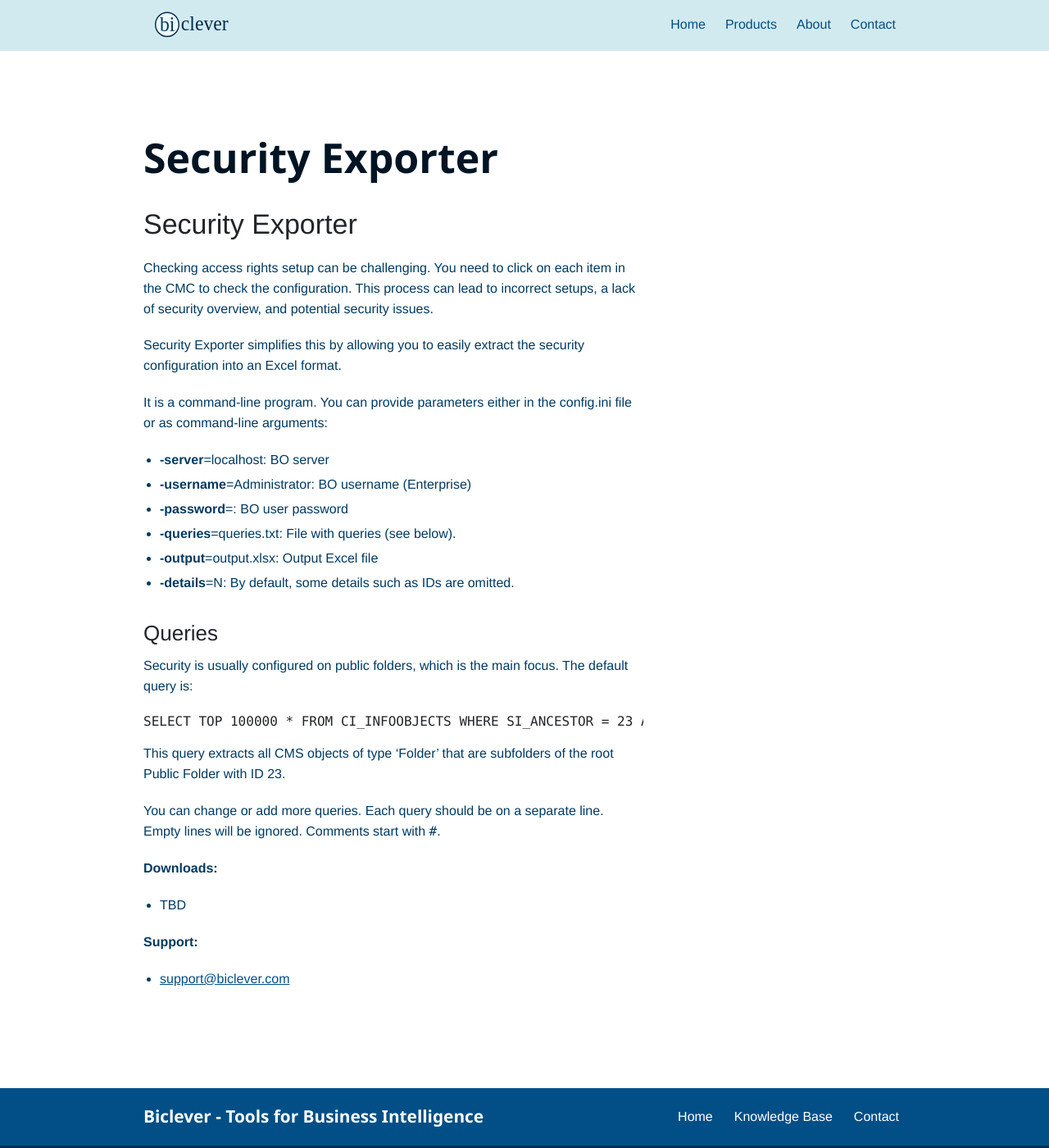
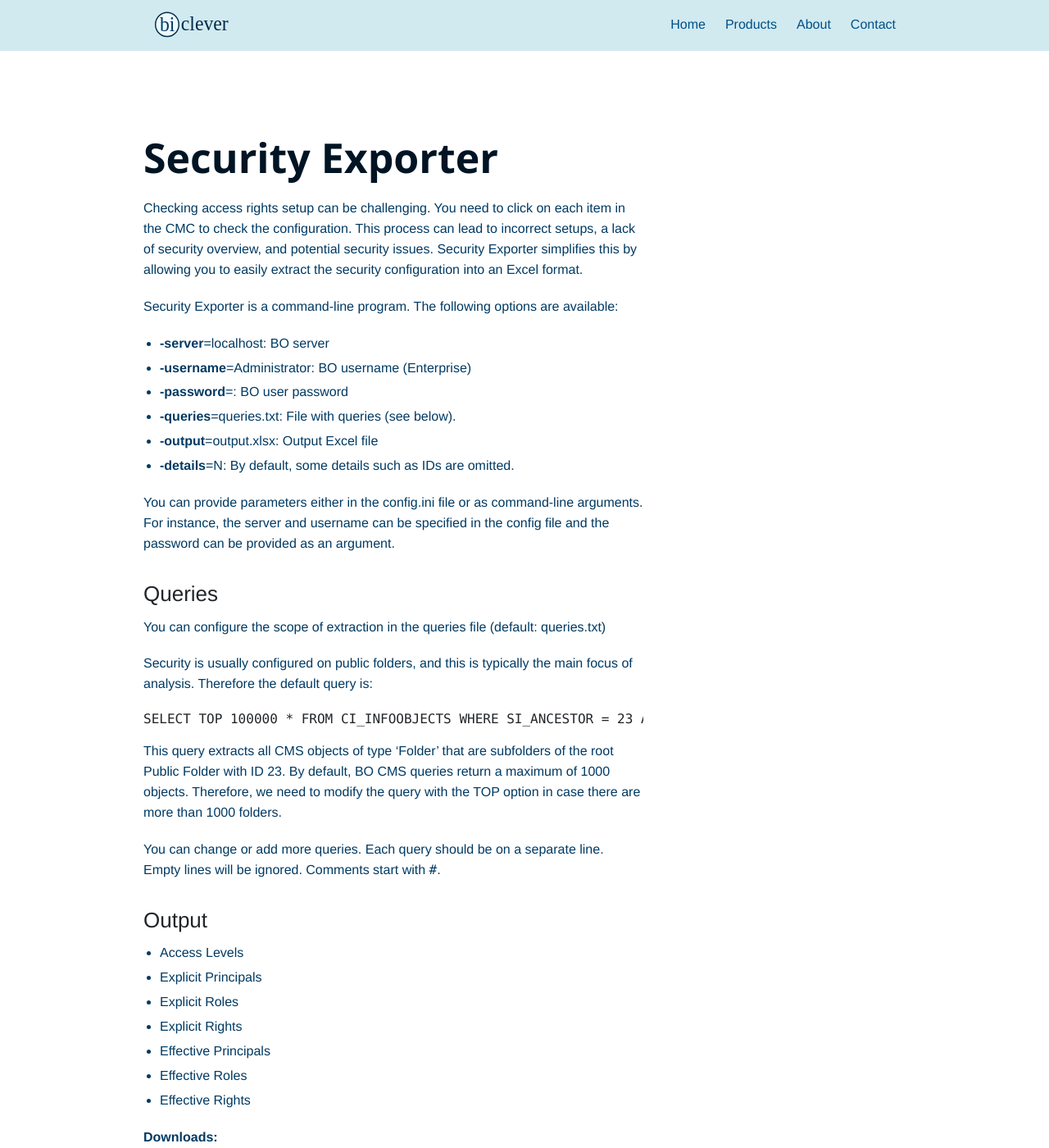
Before and after one commit to biclever/biclever.github.io, a Jekyll site: the page built from _products/security-exporter.md, in a window 1280 px wide and 1400 px high. Shown: the whole window at 82% size. Built offline with Jekyll 4.4.1, drawn with Linux system fonts in a browser that asks for light colours.

Commit message:
description

````diff
--- a/_products/security-exporter.md
+++ b/_products/security-exporter.md
@@ -6,13 +6,9 @@
 weight: 6
 ---
 
-# Security Exporter
+Checking access rights setup can be challenging. You need to click on each item in the CMC to check the configuration. This process can lead to incorrect setups, a lack of security overview, and potential security issues. Security Exporter simplifies this by allowing you to easily extract the security configuration into an Excel format.
 
-Checking access rights setup can be challenging. You need to click on each item in the CMC to check the configuration. This process can lead to incorrect setups, a lack of security overview, and potential security issues.
-
-Security Exporter simplifies this by allowing you to easily extract the security configuration into an Excel format.
-
-It is a command-line program. You can provide parameters either in the config.ini file or as command-line arguments:
+Security Exporter is a command-line program. The following options are available:
 
 - **-server**=localhost: BO server
 - **-username**=Administrator: BO username (Enterprise)
@@ -21,20 +17,34 @@
 - **-output**=output.xlsx: Output Excel file
 - **-details**=N: By default, some details such as IDs are omitted.
 
+You can provide parameters either in the config.ini file or as command-line arguments. For instance, the server and username can be specified in the config file and the password can be provided as an argument.
+
 ## Queries
 
-Security is usually configured on public folders, which is the main focus. The default query is:
+You can configure the scope of extraction in the queries file (default: queries.txt)
+
+Security is usually configured on public folders, and this is typically the main focus of analysis. Therefore the default query is:
 
 ```sql
 SELECT TOP 100000 * FROM CI_INFOOBJECTS WHERE SI_ANCESTOR = 23 AND SI_KIND='Folder'
 ```
 
-This query extracts all CMS objects of type 'Folder' that are subfolders of the root Public Folder with ID 23.
+This query extracts all CMS objects of type 'Folder' that are subfolders of the root Public Folder with ID 23. By default, BO CMS queries return a maximum of 1000 objects. Therefore, we need to modify the query with the TOP option in case there are more than 1000 folders.
 
 You can change or add more queries. Each query should be on a separate line. Empty lines will be ignored. Comments start with `#`.
 
+## Output
+
+- Access Levels
+- Explicit Principals
+- Explicit Roles
+- Explicit Rights
+- Effective Principals
+- Effective Roles
+- Effective Rights
+
 **Downloads:**
-- TBD
+- TO-DO
 
 **Support:**
 - [support@biclever.com](mailto:support@biclever.com)
````
